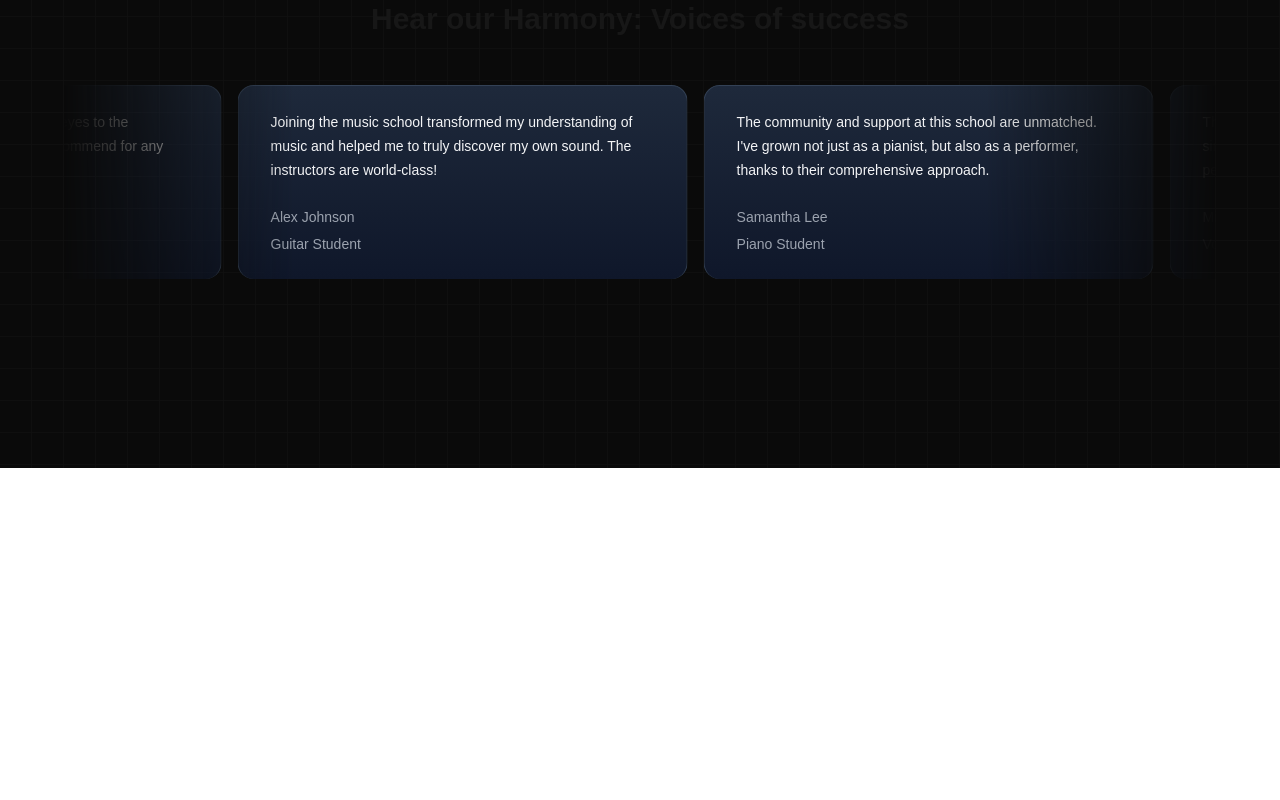
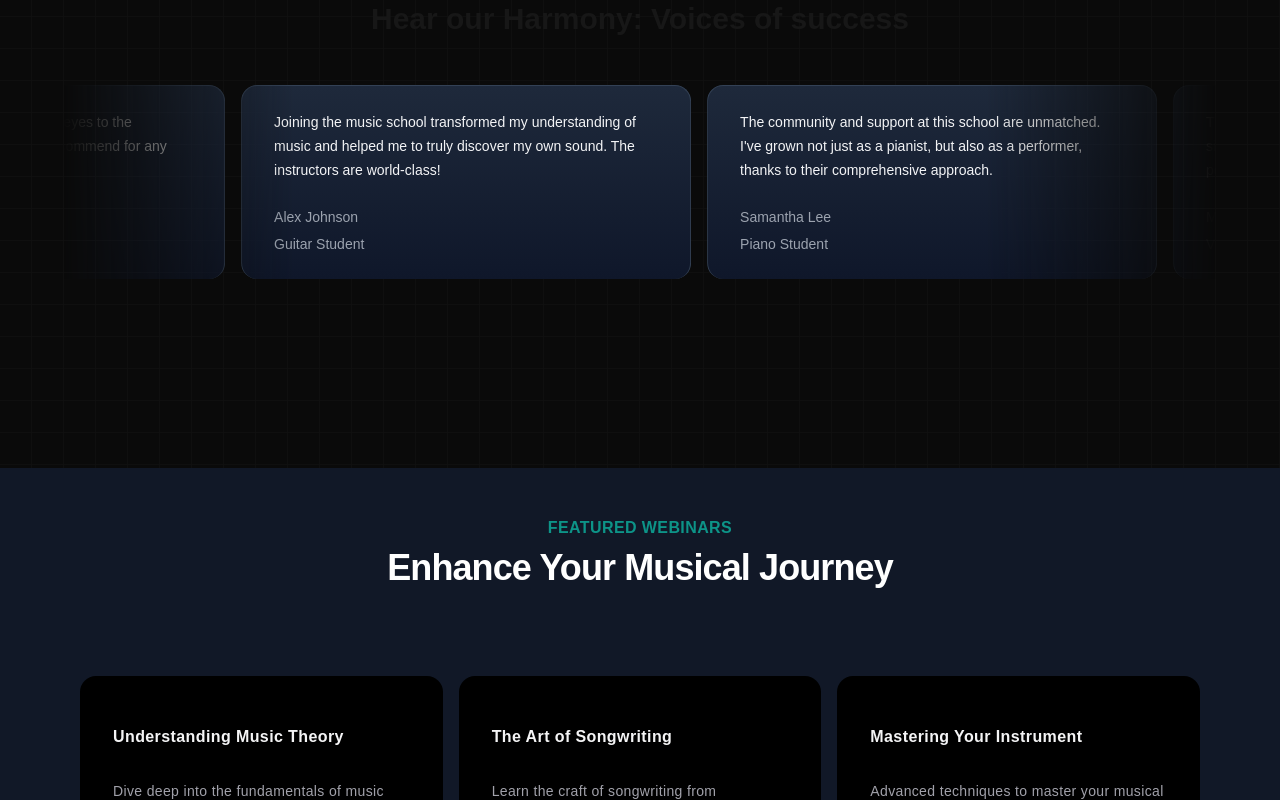
Before and after one commit to grahpanchal3110/MusicNextJs, a Next.js app: page / in a window 1280 px wide. Shown: the part 2000-2800 px from the top of the page. Before the commit the page ends 2468 px from the top, so only its background shows below. Built offline with nearby package versions, Linux system fonts and the light colour scheme.

Commit message:
Add UpcomingWebinars using hover effect  with help of aceternity ui

```diff
--- a/src/app/page.tsx
+++ b/src/app/page.tsx
@@ -1,6 +1,7 @@
 import FeaturedCourses from "@/components/FeaturedCourses";
 import HeroSection from "@/components/HeroSection";
 import TestimonialCards from "@/components/TestimonialCards";
+import UpcomingWebinars from "@/components/UpcomingWebinars";
 import WhyChooseUs from "@/components/WhyChooseUs";
 
 export default function Home() {
@@ -11,6 +12,7 @@
           <FeaturedCourses/>
           <WhyChooseUs/>
           <TestimonialCards/>
+          <UpcomingWebinars/>
     </main>
   );
 }
--- /dev/null
+++ b/src/components/UpcomingWebinars.tsx
@@ -0,0 +1,86 @@
+'use client'
+import React from 'react'
+import Link from 'next/link';
+import { HoverEffect } from './ui/card-hover-effect';
+
+function UpcomingWebinars() {
+
+    const featuredWebinars = [
+        {
+          title: 'Understanding Music Theory',
+          description:
+            'Dive deep into the fundamentals of music theory and enhance your musical skills.',
+          slug: 'understanding-music-theory',
+          isFeatured: true,
+        },
+        {
+          title: 'The Art of Songwriting',
+          description:
+            'Learn the craft of songwriting from experienced musicians and songwriters.',
+          slug: 'the-art-of-songwriting',
+          isFeatured: true,
+        },
+        {
+          title: 'Mastering Your Instrument',
+          description:
+            'Advanced techniques to master your musical instrument of choice.',
+          slug: 'mastering-your-instrument',
+          isFeatured: true,
+        },
+        {
+          title: 'Music Production Essentials',
+          description:
+            'Get started with music production with this comprehensive overview.',
+          slug: 'music-production-essentials',
+          isFeatured: true,
+        },
+        // Added two more webinars
+        {
+          title: 'Live Performance Techniques',
+          description:
+            'Enhance your live performance skills with expert tips and strategies.',
+          slug: 'live-performance-techniques',
+          isFeatured: true,
+        },
+        {
+          title: 'Digital Music Marketing',
+          description:
+            'Learn how to promote your music effectively in the digital age.',
+          slug: 'digital-music-marketing',
+          isFeatured: true,
+        },
+      ];
+
+  return (
+    <div className='p-12 bg-gray-900'>
+        <div className='max-w-7xl mx-auto px-4 sm:px-6'>
+            <div className='text-center'>
+            <h2 className="text-base text-teal-600 font-semibold tracking-wide uppercase">FEATURED WEBINARS</h2>
+            <p className="mt-2 text-3xl leading-8 font-extrabold tracking-tight text-white sm:text-4xl">Enhance Your Musical Journey</p>
+            </div>
+
+            <div className='mt-10'>
+                <HoverEffect
+                items={featuredWebinars.map(webinar => (
+                    {
+                        title: webinar.title,
+                        description: webinar.description,
+                        link: `/webinars/${webinar.slug}`,
+                    }
+                ))}
+                />
+            </div>
+
+            <div className='mt-10 text-center'>
+            <Link href={"/"}
+          className="px-4 py-2 rounded border border-neutral-600 text-neutral-700 bg-white hover:bg-gray-100 transition duration-200"
+          >
+            View All webinars
+          </Link>
+            </div>
+        </div>
+    </div>
+  )
+}
+
+export default UpcomingWebinars
--- /dev/null
+++ b/src/components/ui/card-hover-effect.tsx
@@ -0,0 +1,111 @@
+import { cn } from "@/utils/cn";
+import { AnimatePresence, motion } from "framer-motion";
+import Link from "next/link";
+import { useState } from "react";
+
+export const HoverEffect = ({
+  items,
+  className,
+}: {
+  items: {
+    title: string;
+    description: string;
+    link: string;
+  }[];
+  className?: string;
+}) => {
+  let [hoveredIndex, setHoveredIndex] = useState<number | null>(null);
+
+  return (
+    <div
+      className={cn(
+        "grid grid-cols-1 md:grid-cols-2  lg:grid-cols-3  py-10",
+        className
+      )}
+    >
+      {items.map((item, idx) => (
+        <Link
+          href={item?.link}
+          key={item?.link}
+          className="relative group  block p-2 h-full w-full"
+          onMouseEnter={() => setHoveredIndex(idx)}
+          onMouseLeave={() => setHoveredIndex(null)}
+        >
+          <AnimatePresence>
+            {hoveredIndex === idx && (
+              <motion.span
+                className="absolute inset-0 h-full w-full bg-neutral-200 dark:bg-slate-800/[0.8] block  rounded-3xl"
+                layoutId="hoverBackground"
+                initial={{ opacity: 0 }}
+                animate={{
+                  opacity: 1,
+                  transition: { duration: 0.15 },
+                }}
+                exit={{
+                  opacity: 0,
+                  transition: { duration: 0.15, delay: 0.2 },
+                }}
+              />
+            )}
+          </AnimatePresence>
+          <Card>
+            <CardTitle>{item.title}</CardTitle>
+            <CardDescription>{item.description}</CardDescription>
+          </Card>
+        </Link>
+      ))}
+    </div>
+  );
+};
+
+export const Card = ({
+  className,
+  children,
+}: {
+  className?: string;
+  children: React.ReactNode;
+}) => {
+  return (
+    <div
+      className={cn(
+        "rounded-2xl h-full w-full p-4 overflow-hidden bg-black border border-transparent dark:border-white/[0.2] group-hover:border-slate-700 relative z-20",
+        className
+      )}
+    >
+      <div className="relative z-50">
+        <div className="p-4">{children}</div>
+      </div>
+    </div>
+  );
+};
+export const CardTitle = ({
+  className,
+  children,
+}: {
+  className?: string;
+  children: React.ReactNode;
+}) => {
+  return (
+    <h4 className={cn("text-zinc-100 font-bold tracking-wide mt-4", className)}>
+      {children}
+    </h4>
+  );
+};
+export const CardDescription = ({
+  className,
+  children,
+}: {
+  className?: string;
+  children: React.ReactNode;
+}) => {
+  return (
+    <p
+      className={cn(
+        "mt-8 text-zinc-400 tracking-wide leading-relaxed text-sm",
+        className
+      )}
+    >
+      {children}
+    </p>
+  );
+};
```
